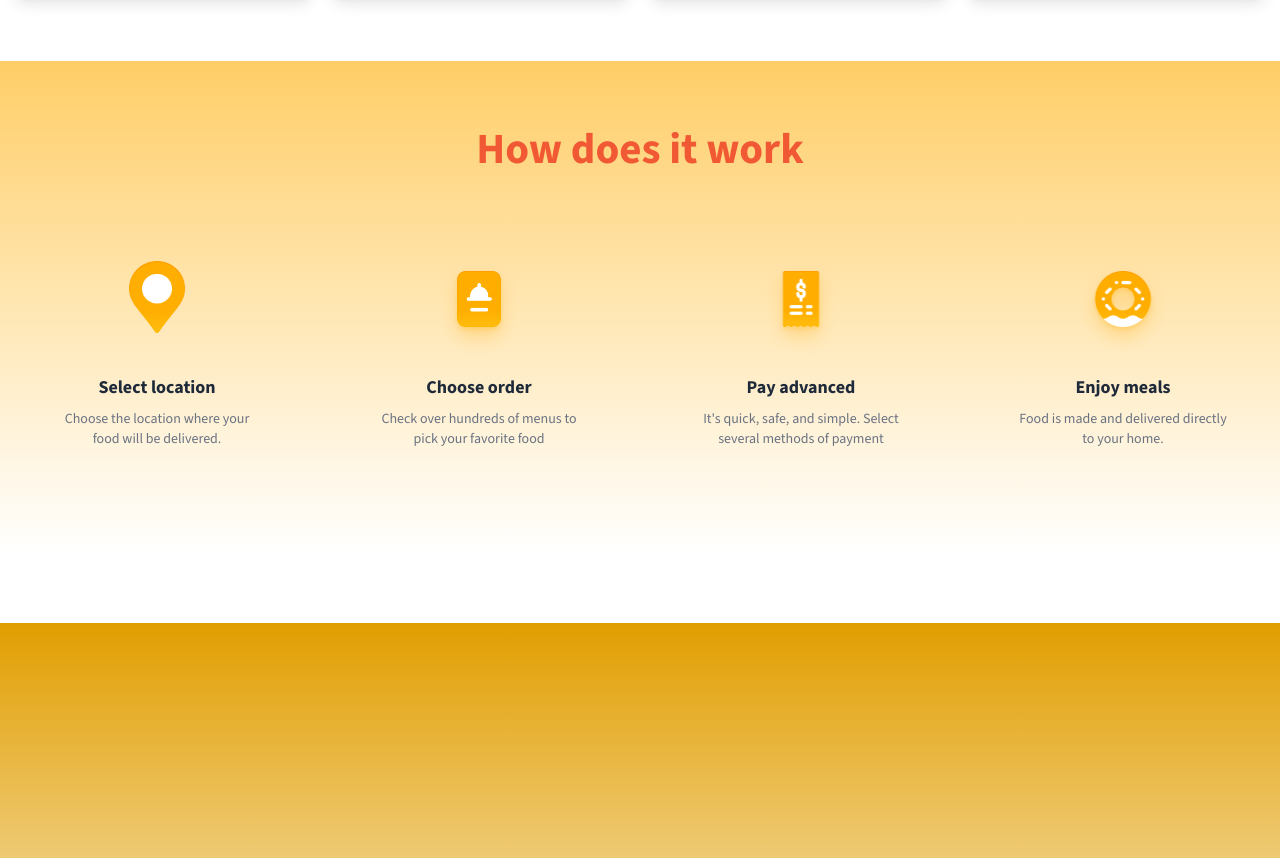
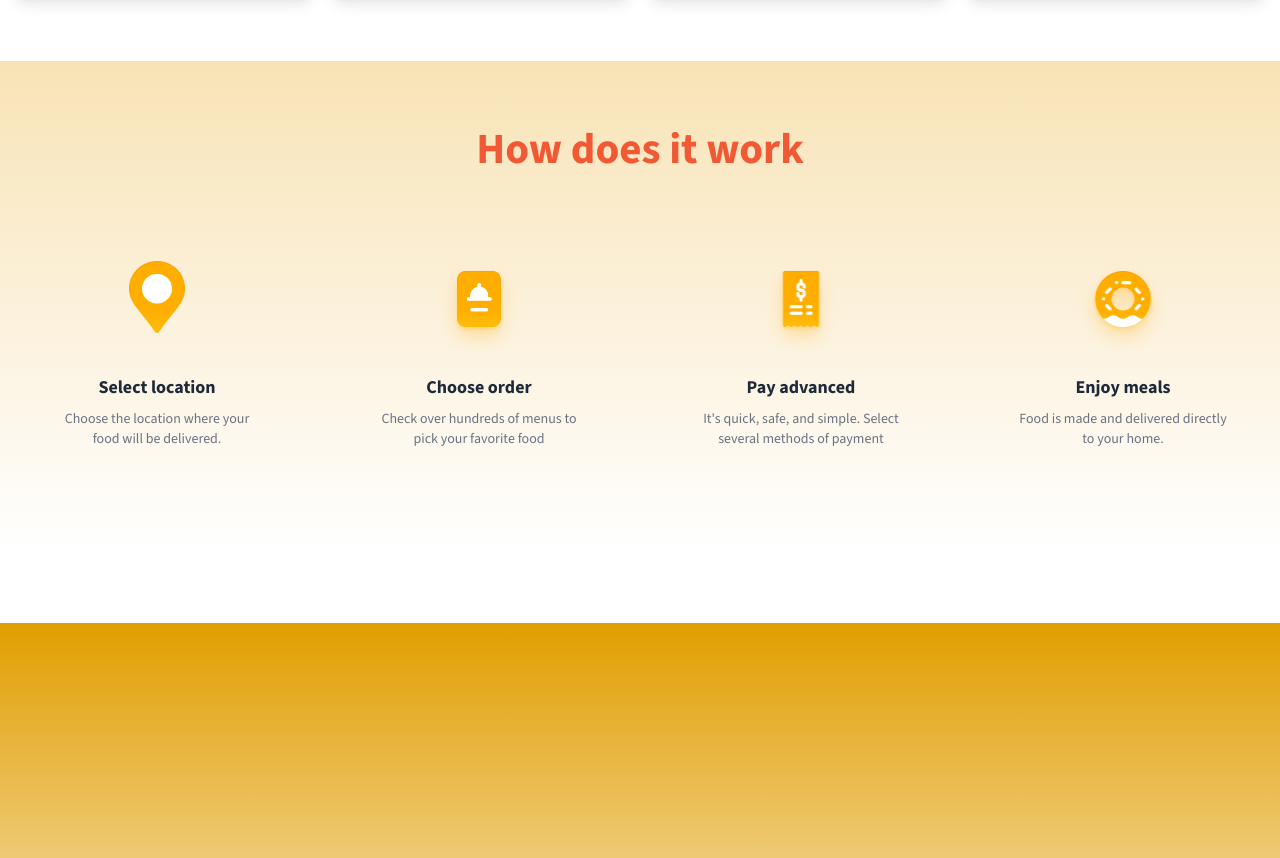
Before and after one commit to rjammarafzal/food-shop, a website: page index.html in a window 1280 px wide. Shown: the part 1150-2008 px from the top of the page. Drawn offline with nearby package versions, Linux system fonts and the light colour scheme.

Commit message:
bg-color update

```diff
--- a/index.html
+++ b/index.html
@@ -307,7 +307,7 @@
       </section>
       <!-- second section(end)-&-third section(start)-->
        <section>
-           <section class="w-full h-auto bg-gradient-to-b from-[#FFCE67] to-[#FDEDCA00] py-16">
+           <section class="w-full h-auto bg-gradient-to-b from-[#f8e3b6] to-[#FDEDCA00] py-16">
   <div class="site-container mx-auto px-4">
     <!-- Heading -->
     <h1 class="text-4xl font-extrabold text-[43px] text-center text-[#f15934] mb-12">
```
Also changed, not shown: src/output.css.
